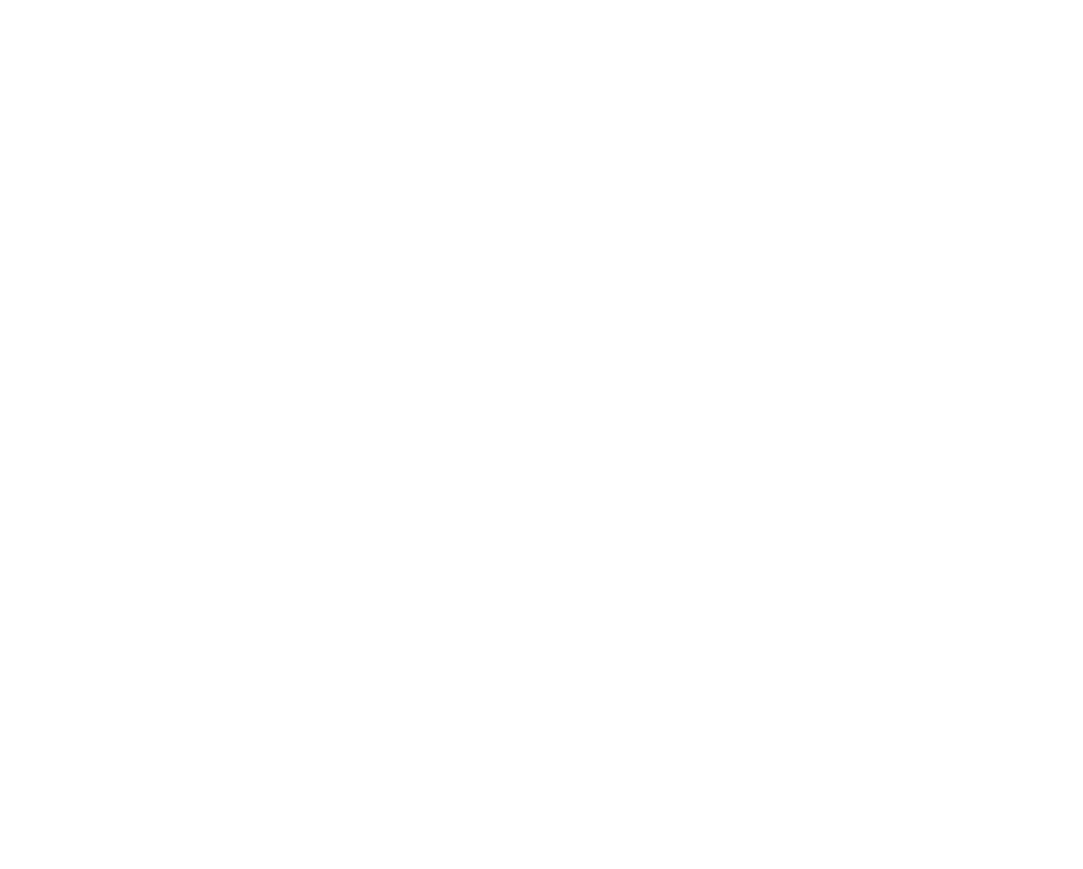
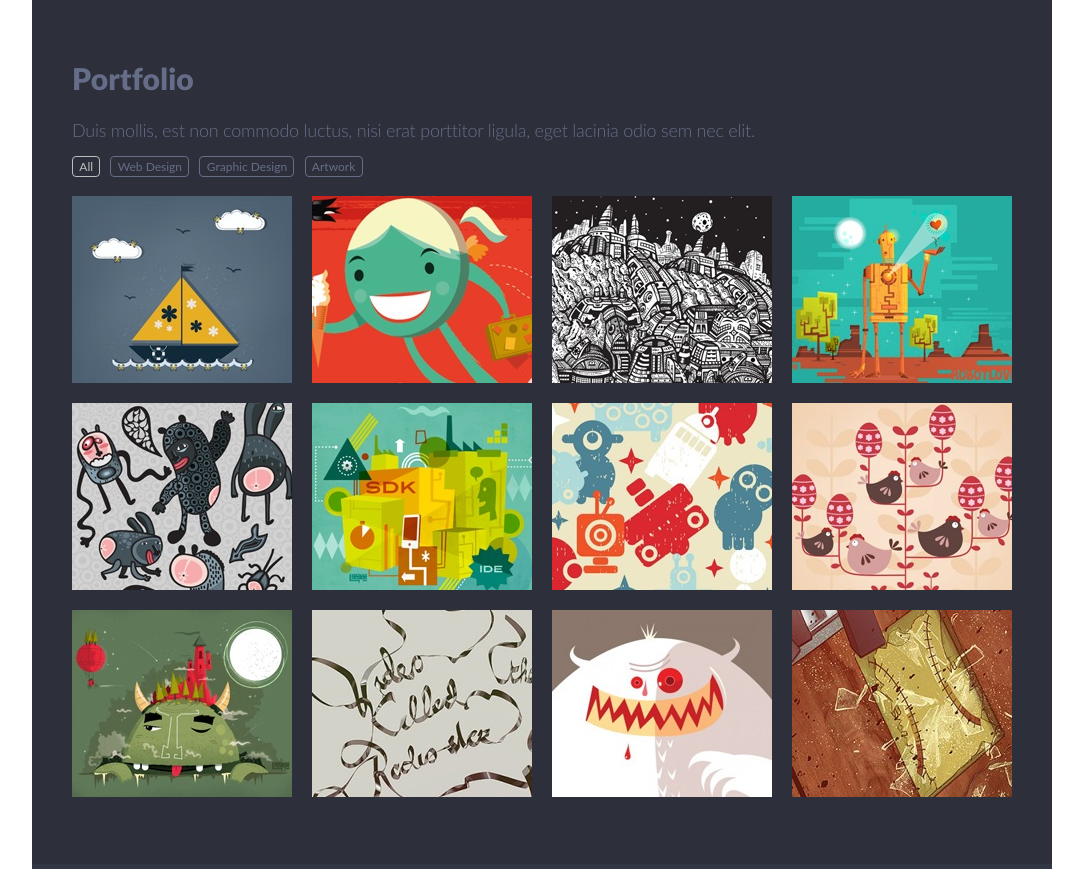
Before and after one commit to EugeneVebyza/singolo, a plain HTML site: page singolo2.html in a window 1280 px wide. Shown: the whole page, without its empty margins (98-1181 px from the left). Before the commit the page ends 800 px from the top, so only its background shows below. Drawn offline with Linux system fonts and the light colour scheme; a web font is replaced by a local one.

Commit message:
feat: add portfolio

```diff
--- a/singolo2.css
+++ b/singolo2.css
@@ -0,0 +1,103 @@
+@font-face {
+  font-family: Lato;
+  src: url(Assets/Lato-Regular.ttf);
+  font-weight: 400;
+  font-style: normal;
+}
+
+@font-face {
+  font-family: Lato;
+  src: url(Assets/Lato-Black.ttf);
+  font-style: normal;
+  font-weight: 900;
+}
+
+@font-face {
+  font-family: Lato;
+  src: url(Assets/Lato-Light.ttf);
+  font-style: normal;
+  font-weight: 300;
+}
+
+@font-face {
+  font-family: Lato;
+  src: url(Assets/Lato-Bold.ttf);
+  font-style: normal;
+  font-weight: 700;
+}
+
+* {
+  padding: 0px;
+  margin: 0px;
+  font-family: Lato, sans-serif;
+}
+
+.wrapper {
+  width: 1020px;
+  margin: 0 auto;
+}
+
+.portfolio {
+  background-color: #2d303a;
+  border-bottom: 5.5px solid #323746;
+  color: #666d89;
+  height: 789px;
+  padding: 35px 40px 40px 40px;
+}
+
+.portfolio h2 {
+  margin-top: 25px;
+  margin-bottom: 25px;
+  font-size: 30px;
+  font-weight: 900;
+  letter-spacing: 0.2px;
+}
+
+.portfolio p {
+  margin-top: -2.5px;
+  margin-bottom: 14px;
+  font-size: 18px;
+  font-weight: 300;
+  letter-spacing: -0.22px;
+  text-align: justify;
+}
+
+.button {
+  margin-top: 1px;
+  margin-right: 6px;
+  padding: 2.4px 6.3px;
+  font-size: 12px;
+  font-family: Lato, sans-serif;
+  font-weight: 400;
+  color: inherit;
+  border: 1px solid #666d89;
+  background-color: transparent;
+  border-radius: 4px;
+}
+.button:hover {
+  cursor: pointer;
+  background-color: #4e5b94;
+  color: #bdbdbe;
+  text-decoration: blink;
+}
+.menu .active {
+  color: #bdbdbe;
+  border-color: #bdbdbe;
+}
+.allworks img:nth-child(4n) {
+  margin-right: 0;
+}
+
+.allworks {
+  display: flex;
+  flex-wrap: wrap;
+  overflow: hidden;
+  height: 621px;
+}
+
+.allworks img {
+  width: 220px;
+  height: 187px;
+  margin-top: 19px;
+  margin-right: 20px;
+}
--- a/singolo2.html
+++ b/singolo2.html
@@ -7,6 +7,31 @@
     <title>Singolo2</title>
 </head>
 <body>
+    <div class="wrapper">
+        <section class="portfolio">
+            <h2>Portfolio</h2>
+            <p>Duis mollis, est non commodo luctus, nisi erat porttitor ligula, eget lacinia odio sem nec elit.</p>
+            <div class="menu">
+                <button class="button active">All</button>
+                <button class="button">Web Design</button>
+                <button class="button">Graphic Design</button>
+                <button class="button">Artwork</button>
+            </div>
+            <div class="allworks">
+                <img src="./Assets/row1/1.jpg" alt="">
+                <img src="./Assets/row1/2.jpg" alt="">
+                <img src="./Assets/row1/3.jpg" alt="">
+                <img src="./Assets/row1/4.jpg" alt="">
+                <img src="./Assets/row2/1.jpg" alt="">
+                <img src="./Assets/row2/2.jpg" alt="">
+                <img src="./Assets/row2/3.jpg" alt="">
+                <img src="./Assets/row2/4.jpg" alt="">
+                <img src="./Assets/row3/1.jpg" alt="">
+                <img src="./Assets/row3/2.jpg" alt="">
+                <img src="./Assets/row3/3.jpg" alt="">
+                <img src="./Assets/row3/4.jpg" alt="">
+            </div>
+        </section>
 
 </body>
 </html>
```
Also changed, not shown: Assets/row1/1.jpg (added), Assets/row1/2.jpg (added), Assets/row1/3.jpg (added), Assets/row1/4.jpg (added), Assets/row2/1.jpg (added), Assets/row2/2.jpg (added), Assets/row2/3.jpg (added), Assets/row2/4.jpg (added), Assets/row3/1.jpg (added), Assets/row3/2.jpg (added), Assets/row3/3.jpg (added), Assets/row3/4.jpg (added).
